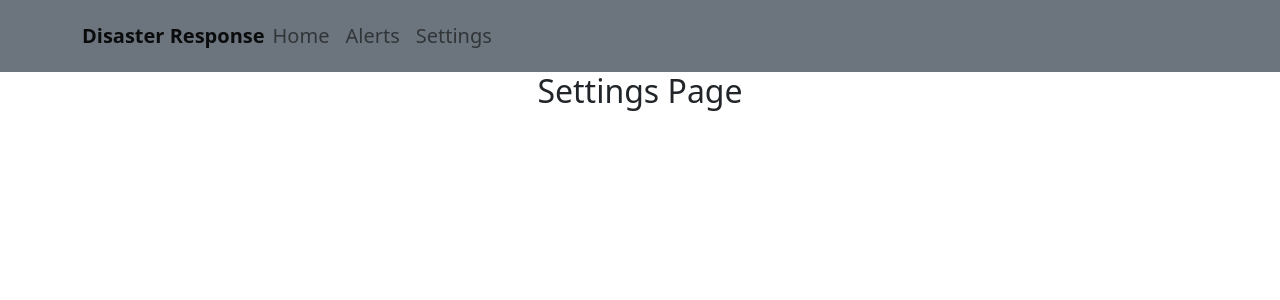
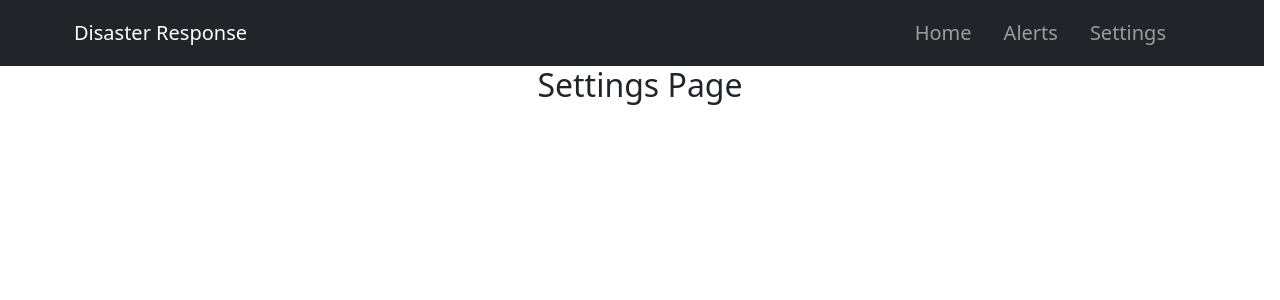
Before and after one commit to LinShi11/disasterResponse, a React (Create React App) app in the folder frontend/: page /settings in a window 1280 px wide. Shown: the top 300 px of the page. Built offline with nearby package versions, Linux system fonts and the light colour scheme.

Commit message:
Change Navbar and Search button

```diff
--- a/frontend/src/Navigation/Bar.js
+++ b/frontend/src/Navigation/Bar.js
@@ -1,21 +1,49 @@
+// import Container from 'react-bootstrap/Container';
+// import Nav from 'react-bootstrap/Nav';
+// import Navbar from 'react-bootstrap/Navbar';
+// import NavDropdown from 'react-bootstrap/NavDropdown';
+// import React from "react";
+
+// const Bar = () => {
+//   return (
+//     <Navbar expand="lg" className="bg-secondary">
+//       <Container>
+//         <Navbar.Brand href="/" style={{ fontWeight: 'bold' }} className="me-auto">Disaster Response</Navbar.Brand>
+//         <Navbar.Toggle aria-controls="basic-navbar-nav" />
+//         <Navbar.Collapse id="basic-navbar-nav">
+//           <Nav className="navbar-brand">
+//             <Nav.Link href="/">Home</Nav.Link>
+//             <Nav.Link href="/alerts">Alerts</Nav.Link>
+//             <Nav.Link href="/settings">Settings</Nav.Link>
+
+//           </Nav>
+//         </Navbar.Collapse>
+//       </Container>
+//     </Navbar>
+//   );
+// }
+
+
+
 import Container from 'react-bootstrap/Container';
 import Nav from 'react-bootstrap/Nav';
 import Navbar from 'react-bootstrap/Navbar';
 import NavDropdown from 'react-bootstrap/NavDropdown';
 import React from "react";
 
-const Bar = () => {
+function Bar() {
   return (
-    <Navbar expand="lg" className="bg-secondary">
+    <Navbar collapseOnSelect expand="lg" className="bg-body-tertiary bg-dark font-weight-bold font-weight: bold navbar-dark navbar-brand">
       <Container>
-        <Navbar.Brand href="/" style={{ fontWeight: 'bold' }} className="me-auto">Disaster Response</Navbar.Brand>
-        <Navbar.Toggle aria-controls="basic-navbar-nav" />
-        <Navbar.Collapse id="basic-navbar-nav">
-          <Nav className="navbar-brand">
+        <Navbar.Brand href="/">Disaster Response</Navbar.Brand>
+        <Navbar.Toggle aria-controls="responsive-navbar-nav" />
+        <Navbar.Collapse id="responsive-navbar-nav">
+          <Nav className="me-auto">
+          </Nav>
+          <Nav className="navbar-brand me-3">
             <Nav.Link href="/">Home</Nav.Link>
-            <Nav.Link href="/alerts">Alerts</Nav.Link>
-            <Nav.Link href="/settings">Settings</Nav.Link>
-
+            <Nav.Link className="ms-3" href="/alerts">Alerts</Nav.Link>
+            <Nav.Link className="ms-3" href="/settings">Settings</Nav.Link>
           </Nav>
         </Navbar.Collapse>
       </Container>
--- a/frontend/src/WeatherUpdate.js
+++ b/frontend/src/WeatherUpdate.js
@@ -32,19 +32,27 @@ function WeatherUpdate(){
         <div>
             <br/>
             <br/>
-            <form onSubmit={weathercheck}>
-                <label>
+
+            <div className="d-flex justify-content-center">
+                <form className="d-flex" onSubmit={weathercheck}>
+                    <div className="input-group">
                         <input
+                            className="form-control"
                             type="text"
                             required
                             name={city}
                             value={city}
                             placeholder="Enter city name"
                             onChange={(e) => setCity(e.target.value)}
+                            aria-label="Search"
                         />
-                </label>
-                <input type="submit" value="Get Weather Data" />
+                        <button className="btn btn-outline-success" type="submit">
+                            Search
+                        </button>
+                    </div>
                 </form>
+            </div>
+
 
             {/* <p>{JSON.stringify(data)}</p>  */}
             {Object.keys(data).length > 0 && data !== "Hello World" &&
@@ -53,7 +61,7 @@ function WeatherUpdate(){
 
                     <div className="flex-container">
                         <div className="weather-box" align="left">
-                            <h3>Current Weather <img src={data.current.icon} alt="Weather Icon" style={{ width: '20%', height: '20%' }} /> </h3>
+                            <h4>Current Weather <img src={data.current.icon} alt="Weather Icon" style={{ width: '20%', height: '20%' }} /> </h4>
                             <p>Region: {data.current.region}</p>
                             <p>Condition:  {data.current.condition}</p>
                             <p>Current Temp: {data.current.current_temp}</p>
@@ -65,7 +73,7 @@ function WeatherUpdate(){
                         </div>
 
                         <div className="weather-box" align="left">
-                            <h3>{data["0"].date} <img src={data["0"].icon} alt="Weather Icon" style={{ width: '20%', height: '20%' }} /> </h3>
+                            <h4>{data["0"].date} <img src={data["0"].icon} alt="Weather Icon" style={{ width: '20%', height: '20%' }} /> </h4>
                             <p>Condition:  {data["0"].condition}</p>
                             <p>Maximum Temp: {data["0"].maxtemp}</p>
                             <p>Minimum Temp: {data["0"].mintemp}</p>
@@ -80,7 +88,7 @@ function WeatherUpdate(){
                         </div>
 
                         <div className="weather-box" align="left">
-                            <h3>{data["1"].date} <img src={data["1"].icon} alt="Weather Icon" style={{ width: '20%', height: '20%' }} /> </h3>
+                            <h4>{data["1"].date} <img src={data["1"].icon} alt="Weather Icon" style={{ width: '20%', height: '20%' }} /> </h4>
                             <p>Condition:  {data["1"].condition}</p>
                             <p>Maximum Temp: {data["1"].maxtemp}</p>
                             <p>Minimum Temp: {data["1"].mintemp}</p>
@@ -96,11 +104,11 @@ function WeatherUpdate(){
 
                     </div>
                     {/* {JSON.stringify(data, null, 2)} */}
-                    <h3>Forecast on {data["0"].date}</h3>
+                    <h4>Forecast on {data["0"].date}</h4>
                     <div className="flex-container-forecast">
                         {dayOneHours.map((hour) => (
                             <div className="weather-box-forecast" align="left" key={hour}>
-                                <h4>{data["0"][hour].time.split(' ')[1]} <img src={data["0"][hour].icon} alt="Weather Icon" style={{ width: '20%', height: '20%' }} /> </h4>
+                                <h5>{data["0"][hour].time.split(' ')[1]} <img src={data["0"][hour].icon} alt="Weather Icon" style={{ width: '20%', height: '20%' }} /> </h5>
                                 <p>AQI:  {data["0"][hour].air_quality}</p>
                                 <p>Rain: {data["0"][hour].chance_of_rain}</p>
                                 <p>Snow: {data["0"][hour].chance_of_snow}</p>
@@ -115,11 +123,11 @@ function WeatherUpdate(){
                         ))}
 
                     </div>
-                    <h3>Forecast on {data["1"].date}</h3>
+                    <h4>Forecast on {data["1"].date}</h4>
                     <div className="flex-container-forecast">
                         {dayOneHours.map((hour) => (
                             <div className="weather-box-forecast" align="left" key={hour}>
-                                <h4>{data["1"][hour].time.split(' ')[1]} <img src={data["1"][hour].icon} alt="Weather Icon" style={{ width: '20%', height: '20%' }} /> </h4>
+                                <h5>{data["1"][hour].time.split(' ')[1]} <img src={data["1"][hour].icon} alt="Weather Icon" style={{ width: '20%', height: '20%' }} /> </h5>
                                 <p>AQI:  {data["1"][hour].air_quality}</p>
                                 <p>Rain: {data["1"][hour].chance_of_rain}</p>
                                 <p>Snow: {data["1"][hour].chance_of_snow}</p>
```
Lines whose indentation alone changed are shown as unchanged.
